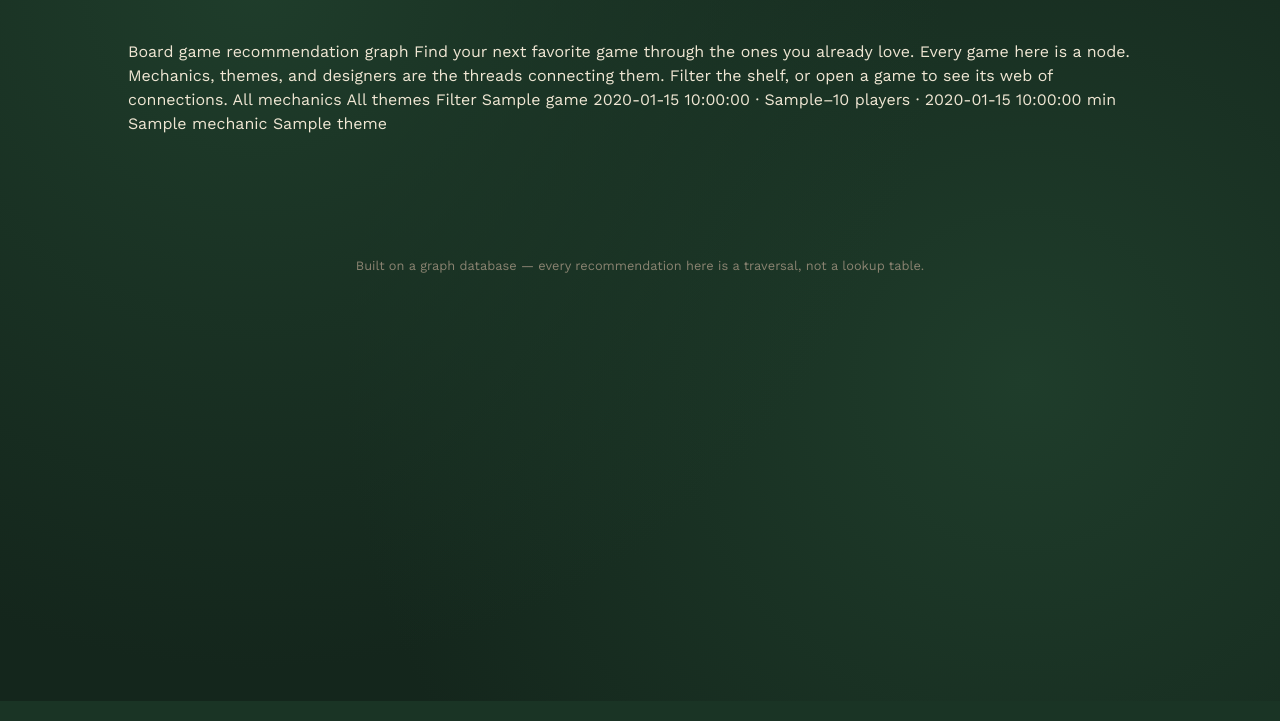
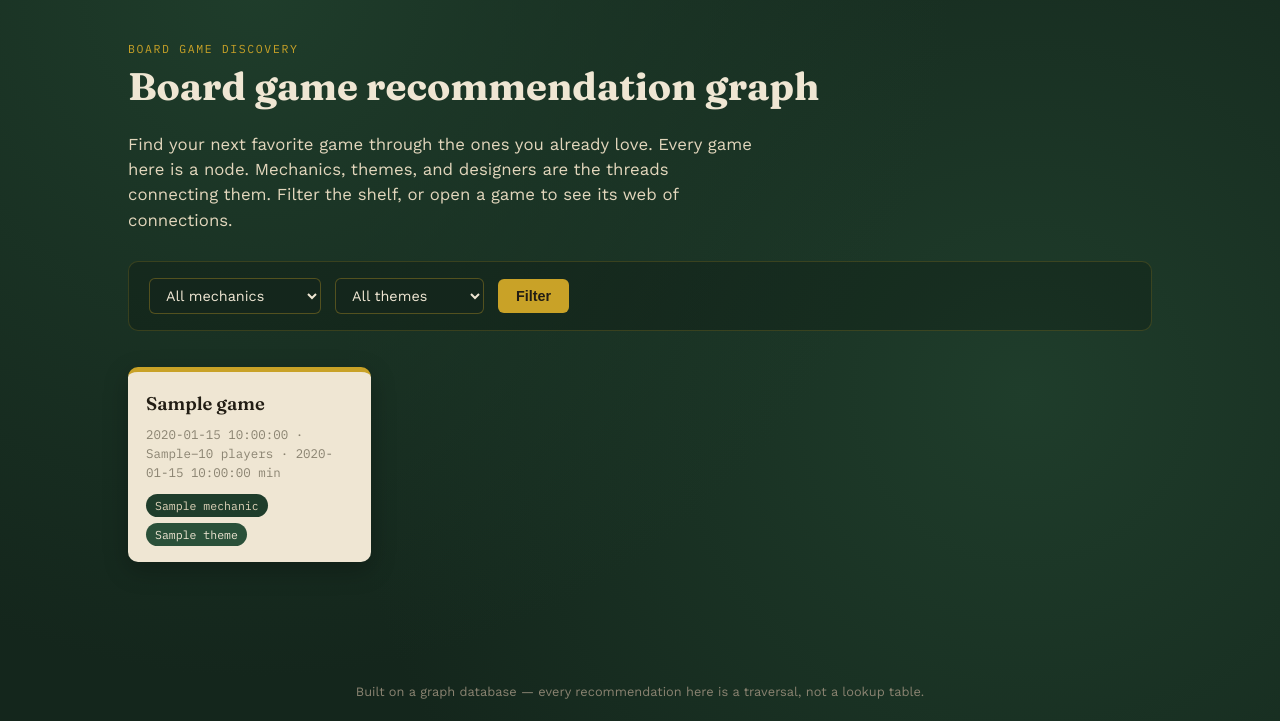
Before and after one commit to wandaa-06/board-game-graph, a Flask app: template templates/index.html in a window 1280 px wide. Shown: the part 99-820 px from the top of the page. Run offline with Flask 3, Linux system fonts and the light colour scheme; the template is opened without the code that fills it: most values are stand-ins (such as "Sample title", 1, 10 or a date in 2020); parts of the project's set-up code (start-up, migrations or seed data) failed here and were passed over.

Commit message:
Update index.html

```diff
--- a/templates/index.html
+++ b/templates/index.html
@@ -1,23 +1,103 @@
-{% extends "base.html" %} {% block title %}TableLink — Browse{% endblock %} {% block content %}
-Board game recommendation graph
+{% extends "base.html" %}
 
-Find your next favorite game
-through the ones you already love.
-Every game here is a node. Mechanics, themes, and designers are the threads connecting them. Filter the shelf, or open a game to see its web of connections.
+{% block title %}TableLink — Browse{% endblock %}
 
+{% block content %}
 
-All mechanics
+<section>
+    <div class="eyebrow">Board game discovery</div>
 
-All themes
- Filter {% if selected_mechanic or selected_theme %} Clear filters {% endif %}
+    <h1>Board game recommendation graph</h1>
+
+    <p class="lede">
+        Find your next favorite game through the ones you already love.
+        Every game here is a node. Mechanics, themes, and designers are
+        the threads connecting them. Filter the shelf, or open a game
+        to see its web of connections.
+    </p>
+</section>
+
+<form method="get" class="filter-bar">
+
+    <select name="mechanic">
+        <option value="">All mechanics</option>
+
+        {% for mechanic in mechanics %}
+        <option value="{{ mechanic }}"
+            {% if selected_mechanic == mechanic %}selected{% endif %}>
+            {{ mechanic }}
+        </option>
+        {% endfor %}
+    </select>
+
+    <select name="theme">
+        <option value="">All themes</option>
+
+        {% for theme in themes %}
+        <option value="{{ theme }}"
+            {% if selected_theme == theme %}selected{% endif %}>
+            {{ theme }}
+        </option>
+        {% endfor %}
+    </select>
+
+    <button type="submit">Filter</button>
+
+    {% if selected_mechanic or selected_theme %}
+    <a href="{{ url_for('home') }}" class="clear">Clear filters</a>
+    {% endif %}
+
+</form>
+
 {% if games %}
-{% for game in games %}
-{{ game.name }}
-{{ game.year_published }} · {{ game.min_players }}–{{ game.max_players }} players · {{ game.play_time_minutes }} min
-{% for m in game.mechanics %}{{ m }}{% endfor %} {% for t in game.themes %}{{ t }}{% endfor %}
-{% endfor %}
+
+<div class="shelf">
+
+    {% for game in games %}
+
+    <a href="{{ url_for('game_detail', game_name=game.name) }}"
+       class="game-card">
+
+        <h3>{{ game.name }}</h3>
+
+        <div class="meta">
+            {{ game.year_published }}
+            ·
+            {{ game.min_players }}–{{ game.max_players }} players
+            ·
+            {{ game.play_time_minutes }} min
+        </div>
+
+        <div class="tags">
+
+            {% for m in game.mechanics %}
+            <span class="tag">{{ m }}</span>
+            {% endfor %}
+
+            {% for t in game.themes %}
+            <span class="tag theme">{{ t }}</span>
+            {% endfor %}
+
+        </div>
+
+    </a>
+
+    {% endfor %}
+
+</div>
+
 {% else %}
-No games match that filter
-Try a different mechanic or theme, or clear the filters.
 
-{% endif %} {% endblock %}
+<div class="empty-state">
+
+    <h2>No games match that filter</h2>
+
+    <p>
+        Try a different mechanic or theme, or clear the filters.
+    </p>
+
+</div>
+
+{% endif %}
+
+{% endblock %}
```
